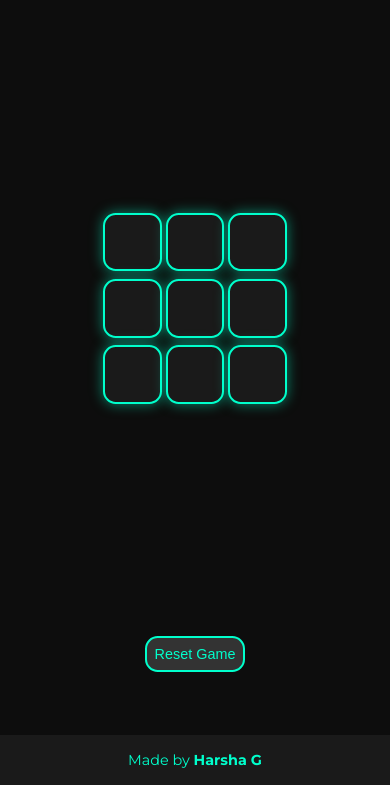
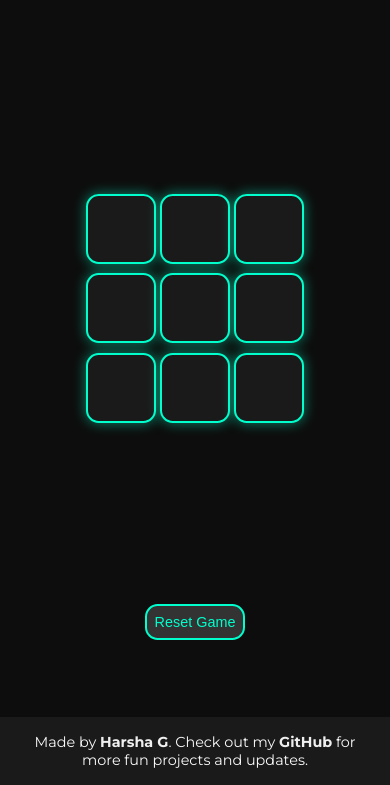
Before and after one commit to imharshag/TicTacToe, a plain HTML site: page index.html in a window 390 px wide. Shown: the part 59-844 px from the top of the page. Drawn offline with Linux system fonts and the light colour scheme.

Commit message:
complete

```diff
--- a/index.html
+++ b/index.html
@@ -31,7 +31,7 @@
     </main>
     </div>
     <footer>
-      <p>Made by <a href="https://harshag.vercel.app" target="_blank" rel="noopener noreferrer">Harsha G</a></p>
+      <p>Made by <a href="https://harshag.vercel.app" target="_blank" rel="noopener noreferrer">Harsha G</a>. Check out my <a href="https://github.com/imharshag" target="_blank" rel="noopener noreferrer">GitHub</a> for more fun projects and updates.</p>
     </footer>
     <script src="app.js"></script>
   </body>
--- a/style.css
+++ b/style.css
@@ -54,7 +54,6 @@ body {
   display: flex;
   justify-content: center;
   align-items: center;
-  margin-bottom: 2rem;
 }
 
 .hide-board {
@@ -108,12 +107,22 @@ body {
   color: #333;
 }
 
-/* Mobile view adjustments */
 @media (max-width: 600px) {
   .header {
     padding: 1rem;
     font-size: 1.25rem;
     margin-bottom: 1rem;
+  }
+
+  .game {
+    height: 60vmin;
+    width: 60vmin;
+  }
+
+  .box {
+    height: 18vmin;
+    width: 18vmin;
+    font-size: 8vmin;
   }
 
   #reset-btn, #new-btn {
@@ -147,18 +156,17 @@ body {
 
 footer {
   background-color: #1a1a1a;
-  color: #00ffcc;
+  color: #f9f9f9;
   padding: 1rem;
   width: 100%;
   text-align: center;
   font-size: 0.9rem;
   margin-top: 2rem;
-  position: relative; /* Keep the footer in its natural flow */
-  bottom: 0;
+  position: relative;
 }
 
 footer a {
-  color: #00ffcc;
+  color: #efefef;
   text-decoration: none;
   font-weight: bold;
 }
```
